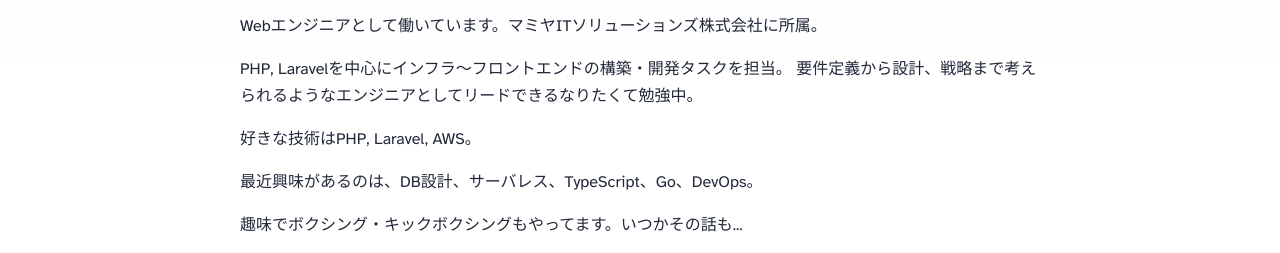
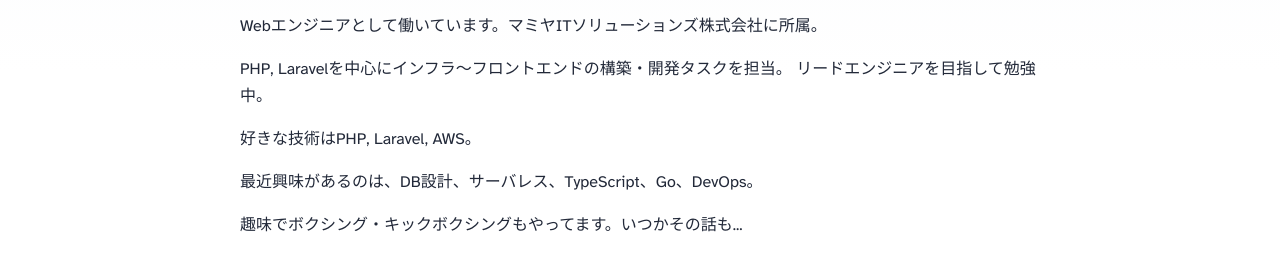
Before and after one commit to ryosuke-horie/blog, an Astro site: page / in a window 1280 px wide. Shown: the part 528-781 px from the top of the page. Built offline with nearby package versions, Linux system fonts and the light colour scheme; Astro itself is replaced by a stand-in of ours.

Commit message:
文言修正

```diff
--- a/src/pages/index.astro
+++ b/src/pages/index.astro
@@ -26,7 +26,7 @@ import { SITE_TITLE, SITE_DESCRIPTION } from '../consts';
   		</p>
   		<p class="text">
   			PHP, Laravelを中心にインフラ～フロントエンドの構築・開発タスクを担当。
-  			要件定義から設計、戦略まで考えられるようなエンジニアとしてリードできるなりたくて勉強中。
+  			リードエンジニアを目指して勉強中。
   		</p>
   		<p class="text">
   			好きな技術はPHP, Laravel, AWS。
```
